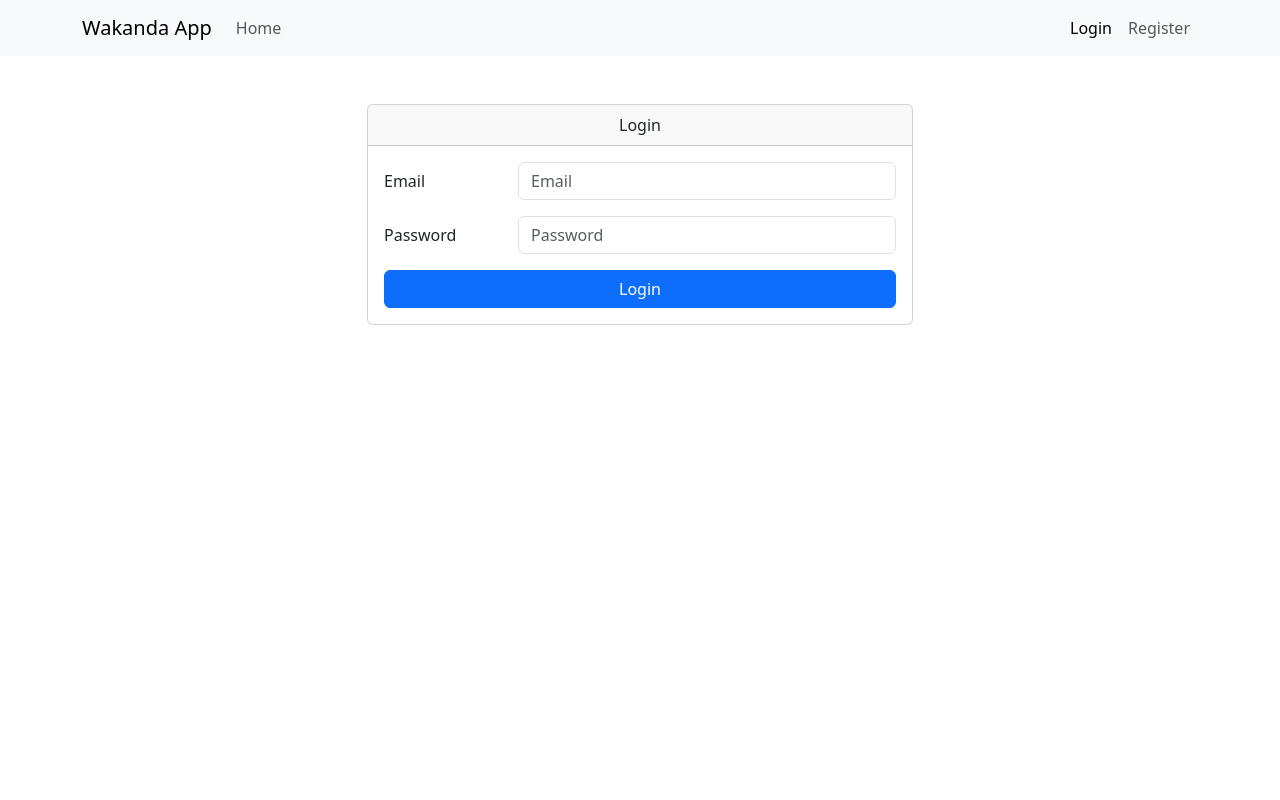
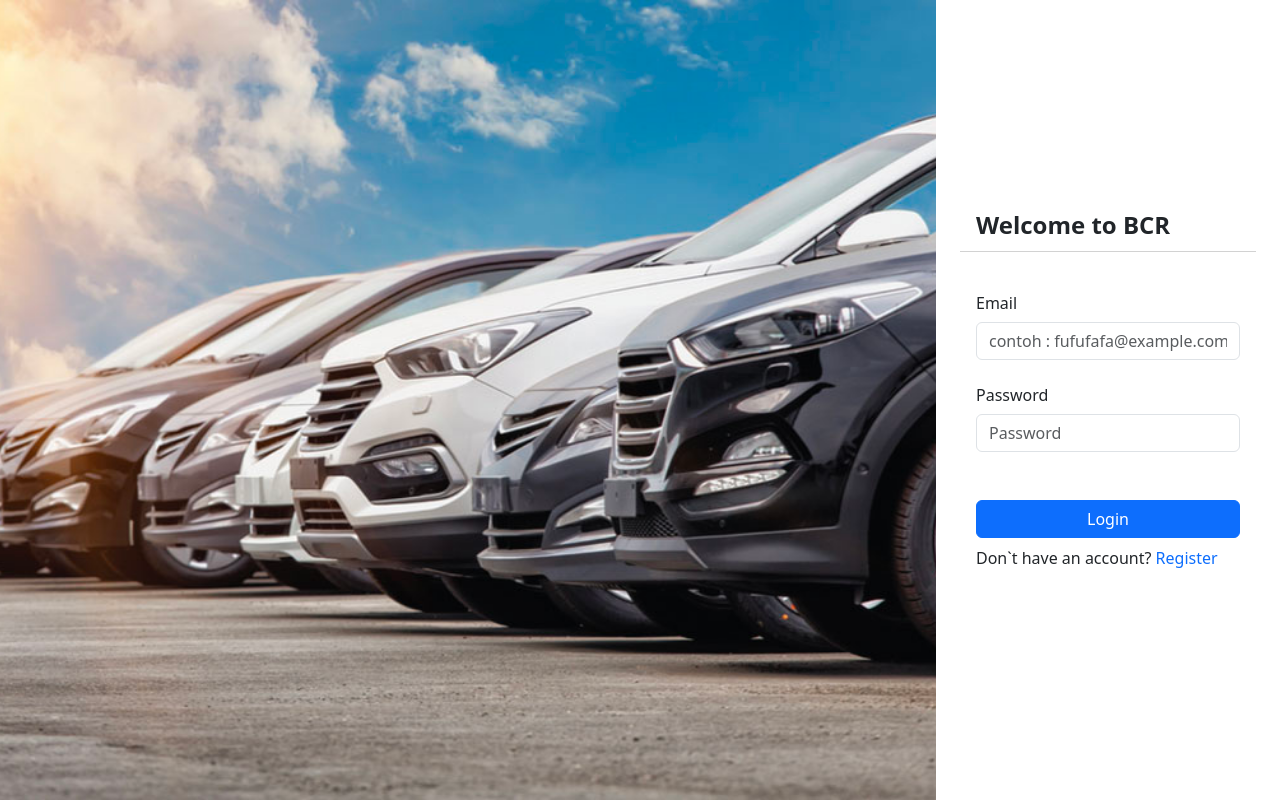
Before and after one commit to RyukenZzZ/24001182-km7-team8-bcr-ch7, a React (Vite) app in the folder cars-app/: page /login in a window 1280 px wide. Built offline with nearby package versions, Linux system fonts and the light colour scheme.

Commit message:
update ui on login and register

```diff
--- a/cars-app/src/routes/__root.jsx
+++ b/cars-app/src/routes/__root.jsx
@@ -1,6 +1,5 @@
 import { createRootRoute, Outlet } from "@tanstack/react-router";
 import { TanStackRouterDevtools } from "@tanstack/router-devtools";
-import Container from "react-bootstrap/Container";
 import { ToastContainer } from "react-toastify";
 import "react-toastify/dist/ReactToastify.css";
 import "react-confirm-alert/src/react-confirm-alert.css";
@@ -12,10 +11,8 @@ export const Route = createRootRoute({
             {/* Navbar */}
             <NavigationBar />
 
-            <Container>
                 {/* Outlet is to detect the pathname or url and then render the component by pathname or url */}
                 <Outlet />
-            </Container>
 
             {/* This is for debugging router */}
             <TanStackRouterDevtools />
--- a/cars-app/src/routes/login.lazy.jsx
+++ b/cars-app/src/routes/login.lazy.jsx
@@ -1,15 +1,17 @@
-import { createLazyFileRoute, useNavigate } from "@tanstack/react-router";
+import { createLazyFileRoute, useNavigate,Link } from "@tanstack/react-router";
 import { useState } from "react";
 import Button from "react-bootstrap/Button";
 import Card from "react-bootstrap/Card";
 import Col from "react-bootstrap/Col";
 import Form from "react-bootstrap/Form";
 import Row from "react-bootstrap/Row";
+import Image from "react-bootstrap/Image";
 import { useDispatch, useSelector } from "react-redux";
 import { setToken } from "../redux/slices/auth";
 import { login } from "../service/auth";
 import { toast } from "react-toastify";
 import { useMutation } from "@tanstack/react-query";
+import carsImage from "../assets/login-cars.png";
 
 export const Route = createLazyFileRoute("/login")({
     component: Login,
@@ -24,11 +26,11 @@ function Login() {
     const [email, setEmail] = useState("");
     const [password, setPassword] = useState("");
 
-   if (token){
-    navigate({to: "/"});
+    if (token) {
+        navigate({ to: "/" });
     }
 
-   const { mutate: loginUser } = useMutation({
+    const { mutate: loginUser,isPending } = useMutation({
         mutationFn: (body) => {
             return login(body);
         },
@@ -55,10 +57,13 @@ function Login() {
     };
 
     return (
-        <Row className="mt-5">
-            <Col className="offset-md-3">
-                <Card>
-                    <Card.Header className="text-center">Login</Card.Header>
+        <Row className="vw-100 vh-100 d-flex align-items-center justify-content-center">
+            <Col className="col-md-9 h-100">
+                <Image src={carsImage} className="img-fluid h-100" style={{objectFit: "cover"}}/>
+            </Col>
+            <Col className="col-md-3 h-100 d-flex align-items-center justify-content-center">
+                <Card className="border-0 w-100">
+                    <Card.Header className="text-left bg-white fw-bold fs-4 mb-3">Welcome to BCR</Card.Header>
                     <Card.Body>
                         <Form onSubmit={onSubmit}>
                             <Form.Group
@@ -66,13 +71,13 @@ function Login() {
                                 className="mb-3"
                                 controlId="email"
                             >
-                                <Form.Label column sm={3}>
+                                <Form.Label column sm={12}>
                                     Email
                                 </Form.Label>
-                                <Col sm="9">
+                                <Col sm="12">
                                     <Form.Control
                                         type="email"
-                                        placeholder="Email"
+                                        placeholder="contoh : fufufafa@example.com"
                                         required
                                         value={email}
                                         onChange={(event) => {
@@ -86,10 +91,10 @@ function Login() {
                                 className="mb-3"
                                 controlId="password"
                             >
-                                <Form.Label column sm={3}>
+                                <Form.Label column sm={12}>
                                     Password
                                 </Form.Label>
-                                <Col sm="9">
+                                <Col sm="12">
                                     <Form.Control
                                         type="password"
                                         placeholder="Password"
@@ -101,16 +106,16 @@ function Login() {
                                     />
                                 </Col>
                             </Form.Group>
-                            <div className="d-grid gap-2">
-                                <Button type="submit" variant="primary">
+                            <div className="d-grid gap-2 mt-5">
+                                <Button type="submit" variant="primary" disabled={isPending}>
                                     Login
                                 </Button>
+                                <p>Don{"`"}t have an account? <Link to={"/register"} className="text-decoration-none">Register</Link></p>
                             </div>
                         </Form>
                     </Card.Body>
                 </Card>
             </Col>
-            <Col md={3}></Col>
         </Row>
     );
 }
--- a/cars-app/src/routes/models/create.lazy.jsx
+++ b/cars-app/src/routes/models/create.lazy.jsx
@@ -101,7 +101,7 @@ function CreateModel() {
                     <option disabled selected>
                       Select Manufacture
                     </option>
-                    {manufactures.length > 0 &&
+                    {manufactures?.length > 0 &&
                       manufactures.map((manufacture) => (
                         <option key={manufacture?.id} value={manufacture?.id}>
                           {manufacture?.name}
--- a/cars-app/src/routes/register.lazy.jsx
+++ b/cars-app/src/routes/register.lazy.jsx
@@ -1,15 +1,17 @@
-import { createLazyFileRoute, useNavigate } from "@tanstack/react-router";
+import { createLazyFileRoute, useNavigate,Link } from "@tanstack/react-router";
 import { useState } from "react";
 import Button from "react-bootstrap/Button";
 import Card from "react-bootstrap/Card";
 import Col from "react-bootstrap/Col";
 import Form from "react-bootstrap/Form";
 import Row from "react-bootstrap/Row";
-import { useDispatch,useSelector } from "react-redux";
+import Image from "react-bootstrap/Image";
+import { useDispatch, useSelector } from "react-redux";
 import { register } from "../service/auth";
 import { toast } from "react-toastify";
 import { setToken } from "../redux/slices/auth";
 import { useMutation } from "@tanstack/react-query";
+import carsImage from "../assets/login-cars.png";
 
 export const Route = createLazyFileRoute("/register")({
     component: Register,
@@ -28,10 +30,10 @@ function Register() {
     const [profilePicture, setProfilePicture] = useState(undefined);
 
     if (token) {
-    navigate({to: "/"});
+        navigate({ to: "/" });
     }
 
-   const { mutate: registerUser } = useMutation({
+    const { mutate: registerUser,isPending } = useMutation({
         mutationFn: (body) => {
             return register(body);
         },
@@ -58,10 +60,19 @@ function Register() {
     };
 
     return (
-        <Row className="mt-5">
-            <Col className="offset-md-3">
-                <Card>
-                    <Card.Header className="text-center">Register</Card.Header>
+        <Row className="vw-100 vh-100 d-flex align-items-center justify-content-center">
+            <Col className="col-md-9 h-100">
+                <Image
+                    src={carsImage}
+                    className="img-fluid h-100"
+                    style={{ objectFit: "cover" }}
+                />
+            </Col>
+            <Col className="col-md-3 h-100 d-flex align-items-center justify-content-center">
+                <Card className="border-0 w-100">
+                    <Card.Header className="text-left bg-white fw-bold fs-4 mb-1">
+                        Welcome to BCR
+                    </Card.Header>
                     <Card.Body>
                         <Form onSubmit={onSubmit}>
                             <Form.Group
@@ -69,10 +80,10 @@ function Register() {
                                 className="mb-3"
                                 controlId="name"
                             >
-                                <Form.Label column sm="3">
+                                <Form.Label column sm="12">
                                     Name
                                 </Form.Label>
-                                <Col sm="9">
+                                <Col sm="12">
                                     <Form.Control
                                         type="text"
                                         placeholder="Name"
@@ -90,10 +101,10 @@ function Register() {
                                 className="mb-3"
                                 controlId="email"
                             >
-                                <Form.Label column sm={3}>
+                                <Form.Label column sm={12}>
                                     Email
                                 </Form.Label>
-                                <Col sm={9}>
+                                <Col sm={12}>
                                     <Form.Control
                                         type="email"
                                         placeholder="Email"
@@ -111,10 +122,10 @@ function Register() {
                                 className="mb-3"
                                 controlId="password"
                             >
-                                <Form.Label column sm={3}>
+                                <Form.Label column sm={12}>
                                     Password
                                 </Form.Label>
-                                <Col sm={9}>
+                                <Col sm={12}>
                                     <Form.Control
                                         type="password"
                                         placeholder="Password"
@@ -132,10 +143,10 @@ function Register() {
                                 className="mb-3"
                                 controlId="confirmPassword"
                             >
-                                <Form.Label column sm={3}>
+                                <Form.Label column sm={12}>
                                     Confirm Password
                                 </Form.Label>
-                                <Col sm={9}>
+                                <Col sm={12}>
                                     <Form.Control
                                         type="password"
                                         placeholder="Confirm Password"
@@ -155,10 +166,10 @@ function Register() {
                                 className="mb-3"
                                 controlId="profilePicture"
                             >
-                                <Form.Label column sm={3}>
+                                <Form.Label column sm={12}>
                                     Profile Picture
                                 </Form.Label>
-                                <Col sm={9}>
+                                <Col sm={12}>
                                     <Form.Control
                                         type="file"
                                         placeholder="Choose File"
@@ -173,9 +184,10 @@ function Register() {
                                 </Col>
                             </Form.Group>
                             <div className="d-grid gap-2">
-                                <Button type="submit" variant="primary">
+                                <Button type="submit" variant="primary" disabled={isPending}>
                                     Register
                                 </Button>
+                                <p>Already have an account? <Link to={"/login"} className="text-decoration-none">Login</Link></p>
                             </div>
                         </Form>
                     </Card.Body>
```
Also changed, not shown: cars-app/src/components/Navbar/index.jsx (+10 -2 lines), cars-app/src/assets/login-cars.png (added). Lines whose indentation alone changed are shown as unchanged.
